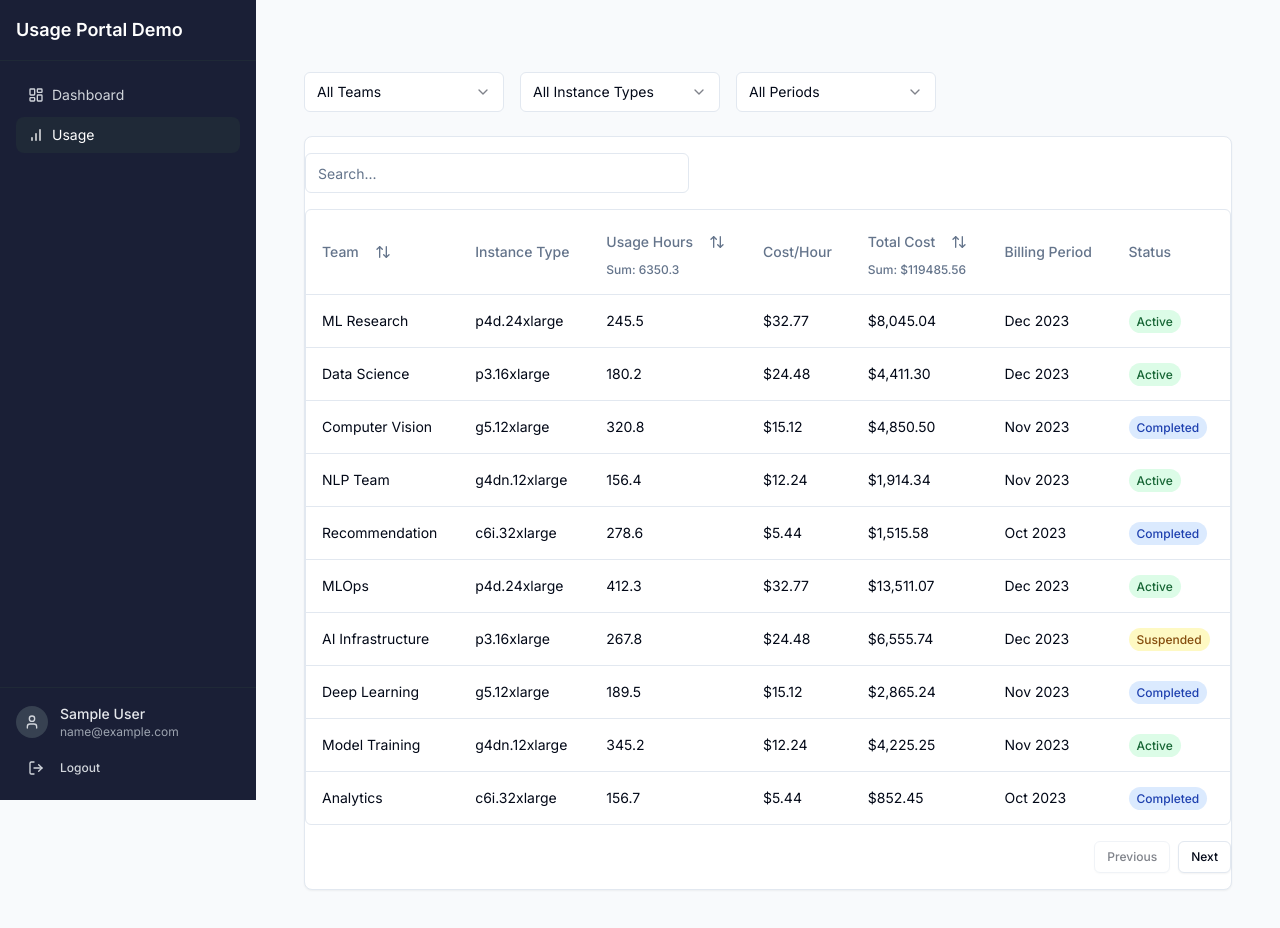
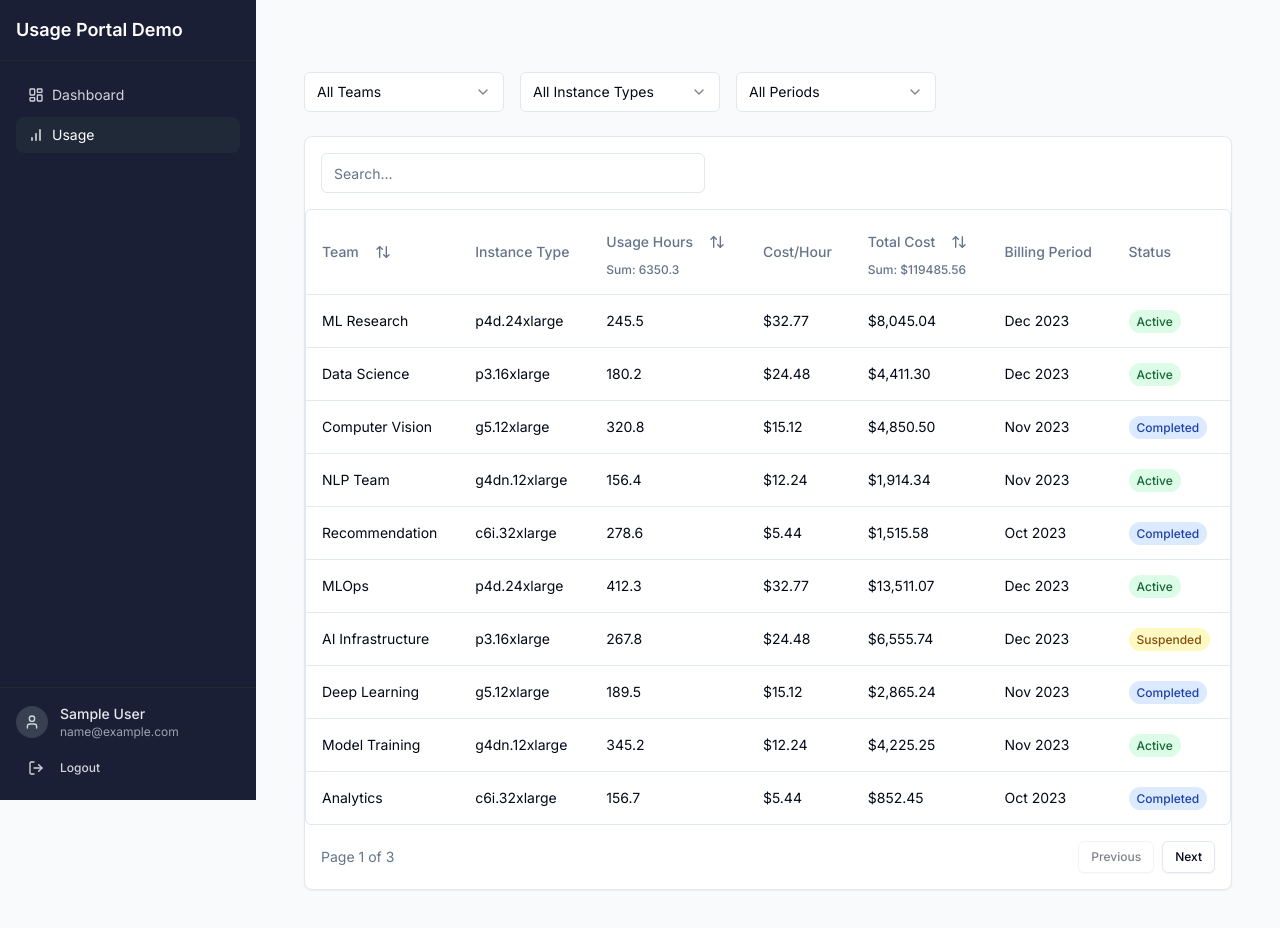
Before and after one commit to rampradeep84/usage_portal_nextjs, a Next.js app: page /usage in a window 1280 px wide. Shown: the top 928 px of the page. Built offline with nearby package versions, Linux system fonts and the light colour scheme; sample sign-in values are in the browser's storage.

Commit message:
pagination and padding fixes in table

```diff
--- a/src/components/ui/data-table.tsx
+++ b/src/components/ui/data-table.tsx
@@ -60,7 +60,7 @@ export function DataTable<TData, TValue>({
 
   return (
     <div>
-      <div className="flex items-center py-4">
+      <div className="flex items-center py-4 px-4">
         <Input
           placeholder="Search..."
           value={globalFilter ?? ""}
@@ -118,7 +118,12 @@ export function DataTable<TData, TValue>({
           </TableBody>
         </Table>
       </div>
-      <div className="flex items-center justify-end space-x-2 py-4">
+      <div className="flex items-center justify-between space-x-2 py-4 px-4">
+        <div className="flex-1 text-sm text-muted-foreground">
+          Page {table.getState().pagination.pageIndex + 1} of{" "}
+          {table.getPageCount()}
+        </div>
+        <div className="space-x-2">
           <Button
             variant="outline"
             size="sm"
@@ -137,5 +142,6 @@ export function DataTable<TData, TValue>({
           </Button>
         </div>
       </div>
+    </div>
   )
 }
```
Lines whose indentation alone changed are shown as unchanged.
